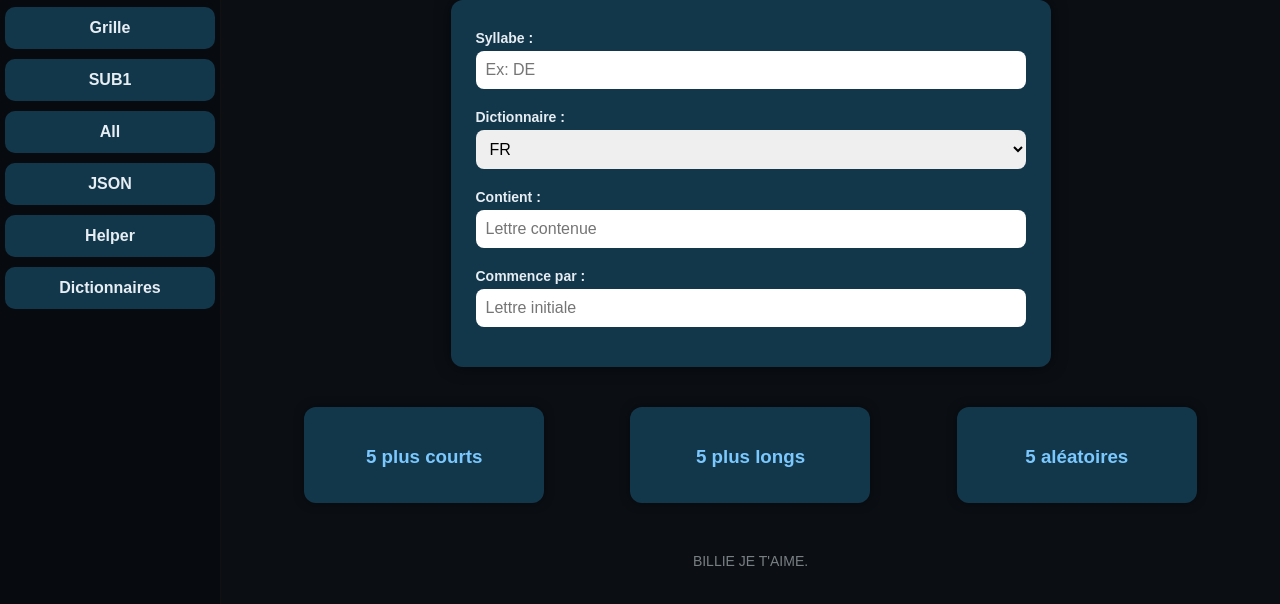
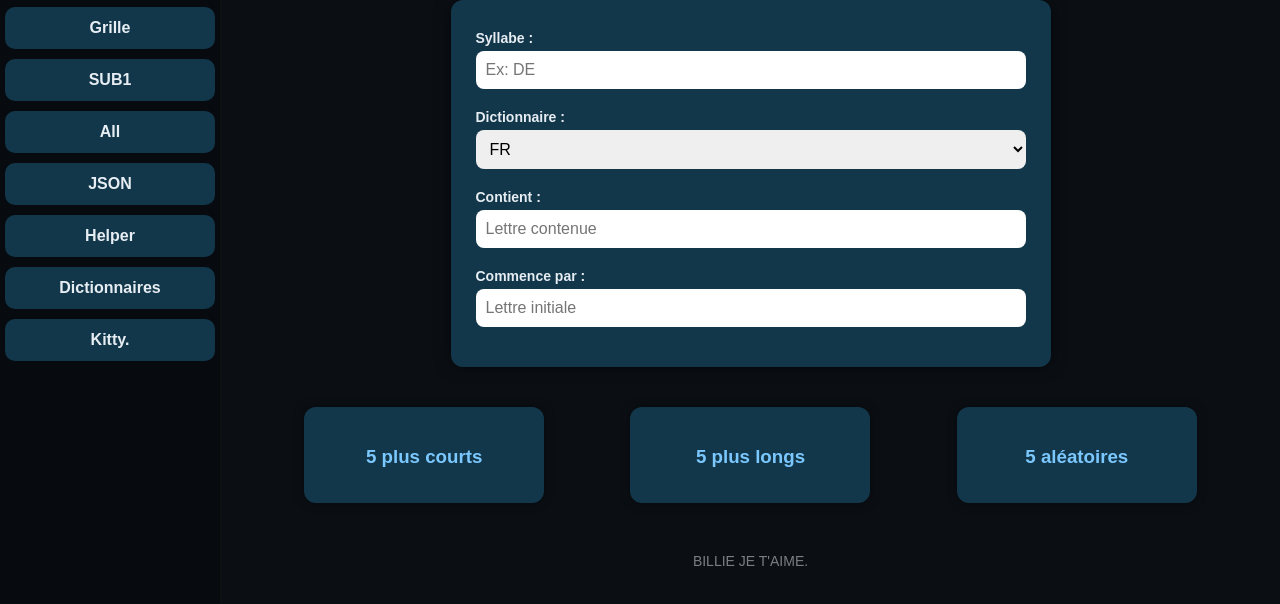
Before and after one commit to murireset/wordbombhelper, a plain HTML site: page helper.html in a window 1280 px wide. Shown: the part 138-742 px from the top of the page. Drawn offline with Linux system fonts and the light colour scheme.

Commit message:
Update helper.html

```diff
--- a/helper.html
+++ b/helper.html
@@ -37,6 +37,7 @@ footer { text-align:center; font-size:14px; opacity:0.5; margin-top:40px; }
   <a href="json.html">JSON</a>
   <a href="helper.html">Helper</a>
   <a href="dictionnaire.html">Dictionnaires</a>
+  <a href="kitty.html">Kitty.</a>
 </div>
 
 <div class="main">
@@ -85,7 +86,7 @@ footer { text-align:center; font-size:14px; opacity:0.5; margin-top:40px; }
 <script>
 let dictionaryCache = {file: '', words: []};
 
-// Charger le dictionnaire depuis le site
+
 async function loadDictionary(file) {
   if (dictionaryCache.file === file) return dictionaryCache.words;
   const response = await fetch(file);
@@ -95,7 +96,7 @@ async function loadDictionary(file) {
   return words;
 }
 
-// Filtrer les mots
+
 function filterWords(words, syllabe, contain, start) {
   let result = words.filter(w => w.includes(syllabe));
 
@@ -109,19 +110,19 @@ function filterWords(words, syllabe, contain, start) {
     if (filteredStart.length) result = filteredStart;
   }
 
-  // Si aucun mot ne correspond, on retourne quand même mots contenant la syllabe
+
   if (result.length === 0) result = words.filter(w => w.includes(syllabe));
 
   return result;
 }
 
-// Obtenir mots aléatoires
+
 function getRandomWords(words, count) {
   const shuffled = [...words].sort(() => 0.5 - Math.random());
   return shuffled.slice(0, count);
 }
 
-// Affichage avec surlignage
+
 function displayWords(id, words, syllabe) {
   const ul = document.getElementById(id);
   ul.innerHTML = '';
@@ -133,7 +134,6 @@ function displayWords(id, words, syllabe) {
   });
 }
 
-// Générer automatiquement
 async function generateWords() {
   const syllabe = document.getElementById('syllabe').value.toUpperCase();
   const file = document.getElementById('dico').value;
@@ -159,7 +159,7 @@ async function generateWords() {
   displayWords('random', random, syllabe);
 }
 
-// Détecter la saisie automatique
+
 ['syllabe','contain','start'].forEach(id => {
   document.getElementById(id).addEventListener('input', generateWords);
 });
```
